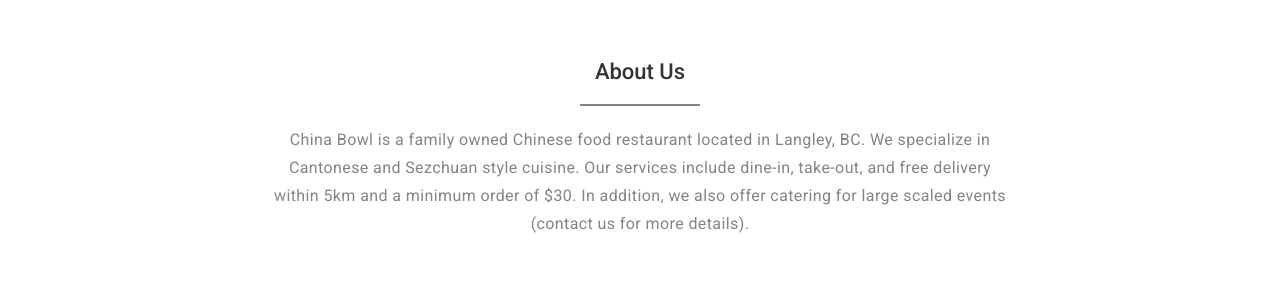
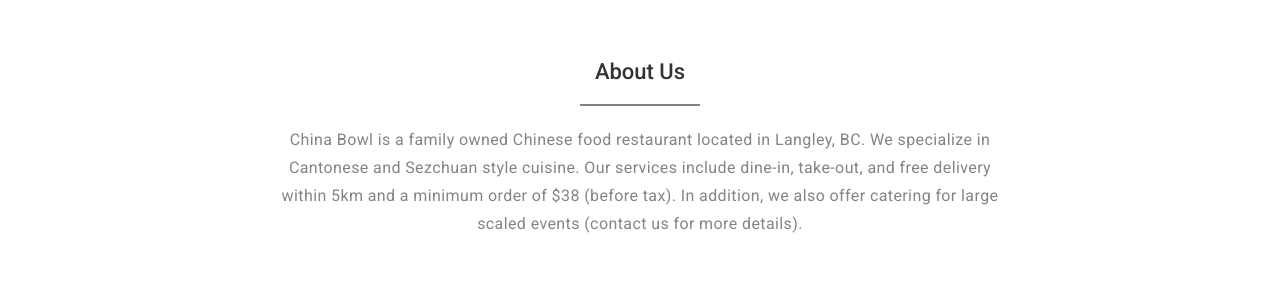
Before and after one commit to johnwu0604/china-bowl, a website: page public/index.html in a window 1280 px wide. Shown: the part 840-1128 px from the top of the page. Drawn offline with nearby package versions, Linux system fonts and the light colour scheme; no server answers.

```diff
--- a/public/index.html
+++ b/public/index.html
@@ -100,7 +100,7 @@
 			</div>
 			<div class="col-md-offset-2 col-md-8 col-sm-12 wow text-center" data-wow-delay="0.9s">
 				<p>China Bowl is a family owned Chinese food restaurant located in Langley, BC. We specialize in Cantonese and Sezchuan
-				style cuisine. Our services include dine-in, take-out, and free delivery within 5km and a minimum order of $30.
+				style cuisine. Our services include dine-in, take-out, and free delivery within 5km and a minimum order of $38 (before tax).
 					In addition, we also offer catering for large scaled events (contact us for more details).
 				</p>
 			</div>
```
